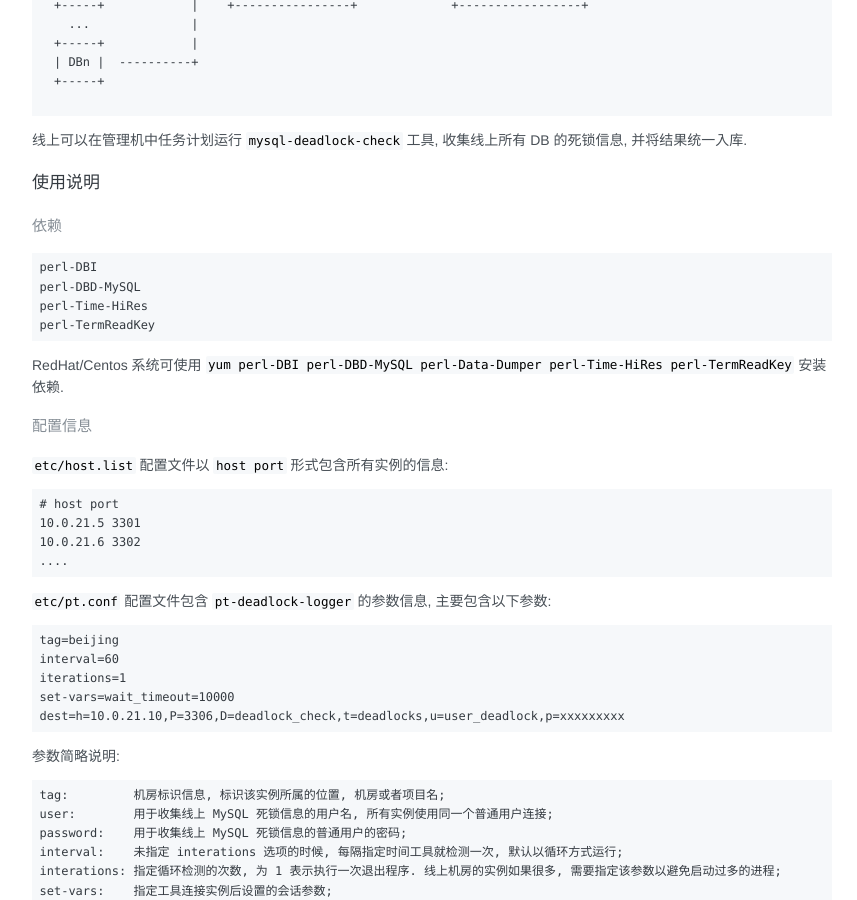
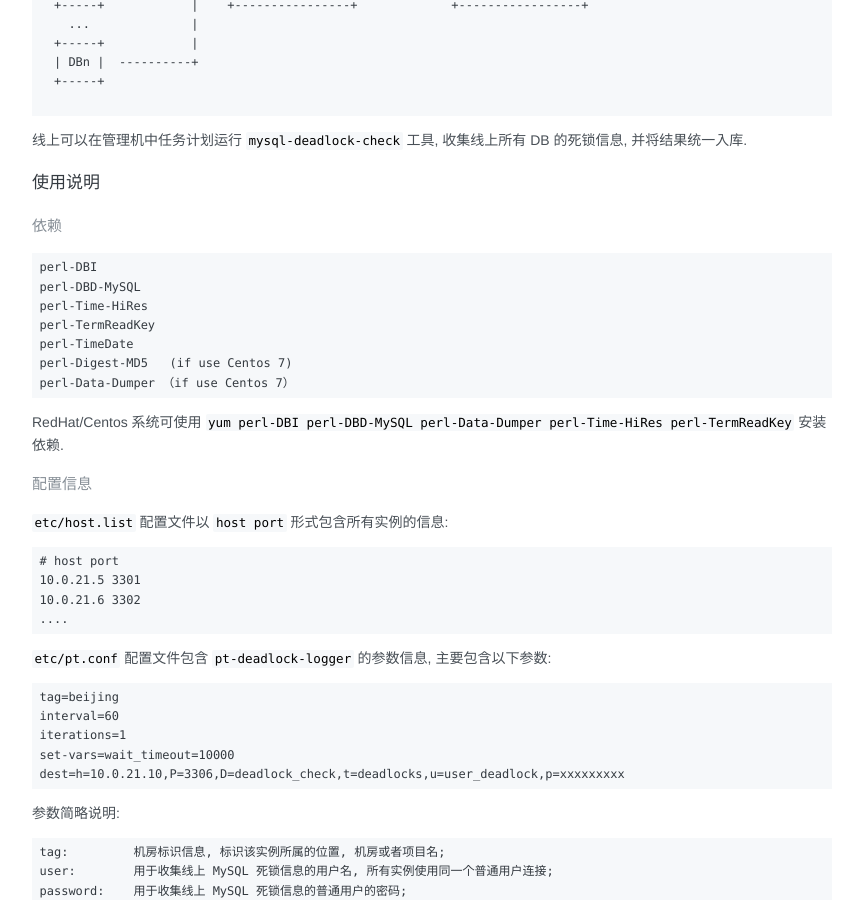
Before and after one commit to arstercz/arstercz.github.io, a Jekyll site: the page built from _posts/2019-06-18-%e6%9c%89%e6%95%88%e6%94%b6%e9%9b%86-mysql-%e7%9a%84%e6%ad%bb%e9%94%81%e4%bf%a1%e6%81%af.md, in a window 1280 px wide and 900 px high, scrolled down 778 px. Shown: the whole window, without its empty margins (208-1065 px from the left). Built offline with Jekyll 4.4.1, drawn with Linux system fonts in a browser that asks for light colours; comment, search, counter and statistics services are not loaded.

Commit message:
add more dependency modules

````diff
--- a/_posts/2019-06-18-%e6%9c%89%e6%95%88%e6%94%b6%e9%9b%86-mysql-%e7%9a%84%e6%ad%bb%e9%94%81%e4%bf%a1%e6%81%af.md
+++ b/_posts/2019-06-18-%e6%9c%89%e6%95%88%e6%94%b6%e9%9b%86-mysql-%e7%9a%84%e6%ad%bb%e9%94%81%e4%bf%a1%e6%81%af.md
@@ -54,6 +54,9 @@
 perl-DBD-MySQL
 perl-Time-HiRes
 perl-TermReadKey
+perl-TimeDate
+perl-Digest-MD5   (if use Centos 7)
+perl-Data-Dumper （if use Centos 7）
 ```
 RedHat/Centos 系统可使用 `yum perl-DBI perl-DBD-MySQL perl-Data-Dumper perl-Time-HiRes perl-TermReadKey` 安装依赖.
 
````
